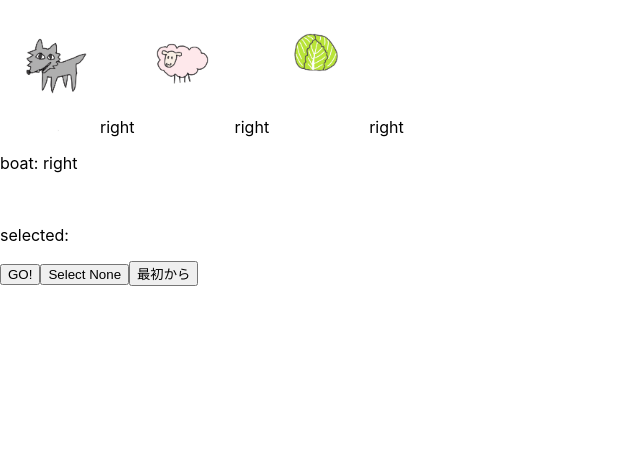
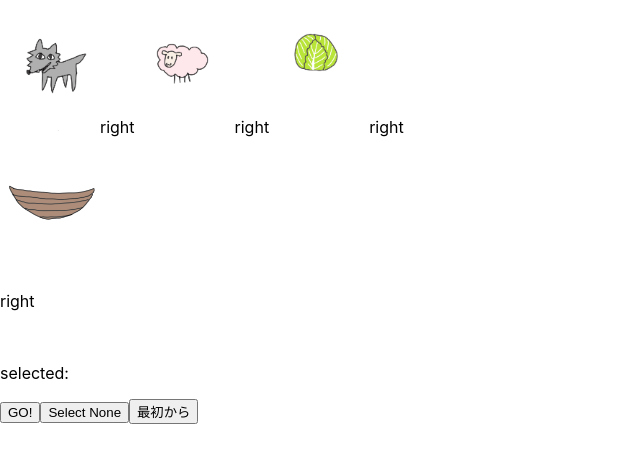
Before and after one commit to nachan28/walf_sheep_cabbage, a React (Create React App) app: page / in a window 1280 px wide. Shown: the top 462 px of the page, without its empty margins (0-640 px from the left). Built offline with nearby package versions, Linux system fonts and the light colour scheme.

Commit message:
Add a boat.

```diff
--- a/src/App.tsx
+++ b/src/App.tsx
@@ -45,12 +45,12 @@ function App() {
 
   const isGameOver = (locations: Locations) => {
     if (locations.wolf === locations.sheep && locations.boat !== locations.wolf && locations.cabbage !== locations.wolf) {
-      return true
+      return "The wolf ate the sheep!";
     }
     if (locations.sheep === locations.cabbage && locations.boat !== locations.sheep && locations.wolf !== locations.sheep) {
-      return true;
+      return "The sheep ate the cabbage!"
     }
-    return false;
+    return null;
   }
 
   const isGameWon = (locations: Locations) => {
@@ -64,7 +64,9 @@ function App() {
       <Item onClick={() => setSelectedItem("wolf")} src="/wolf.jpg">{locations.wolf}</Item>
       <Item onClick={() => setSelectedItem("sheep")} src="/sheep.jpg">{locations.sheep}</Item>
       <Item onClick={() => setSelectedItem("cabbage")} src="/cabbage.jpg">{locations.cabbage}</Item>
-      <p>boat: {locations.boat}</p>
+      <br />
+      <img src="/boat.png" alt="boat" width="100px"></img>
+      <p>{locations.boat}</p>
       <br />
       <p>selected: {selectedItem}</p>
 
```
Also changed, not shown: public/boat.png (added).
